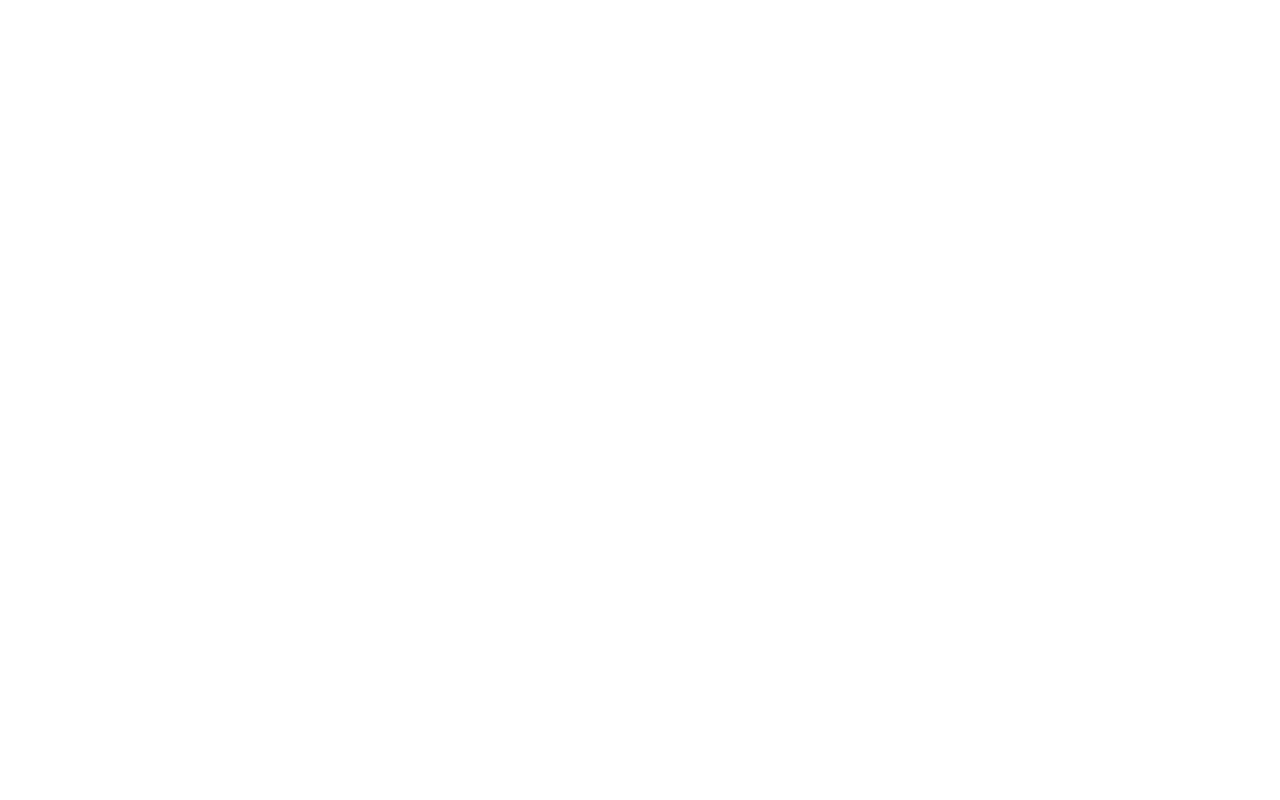
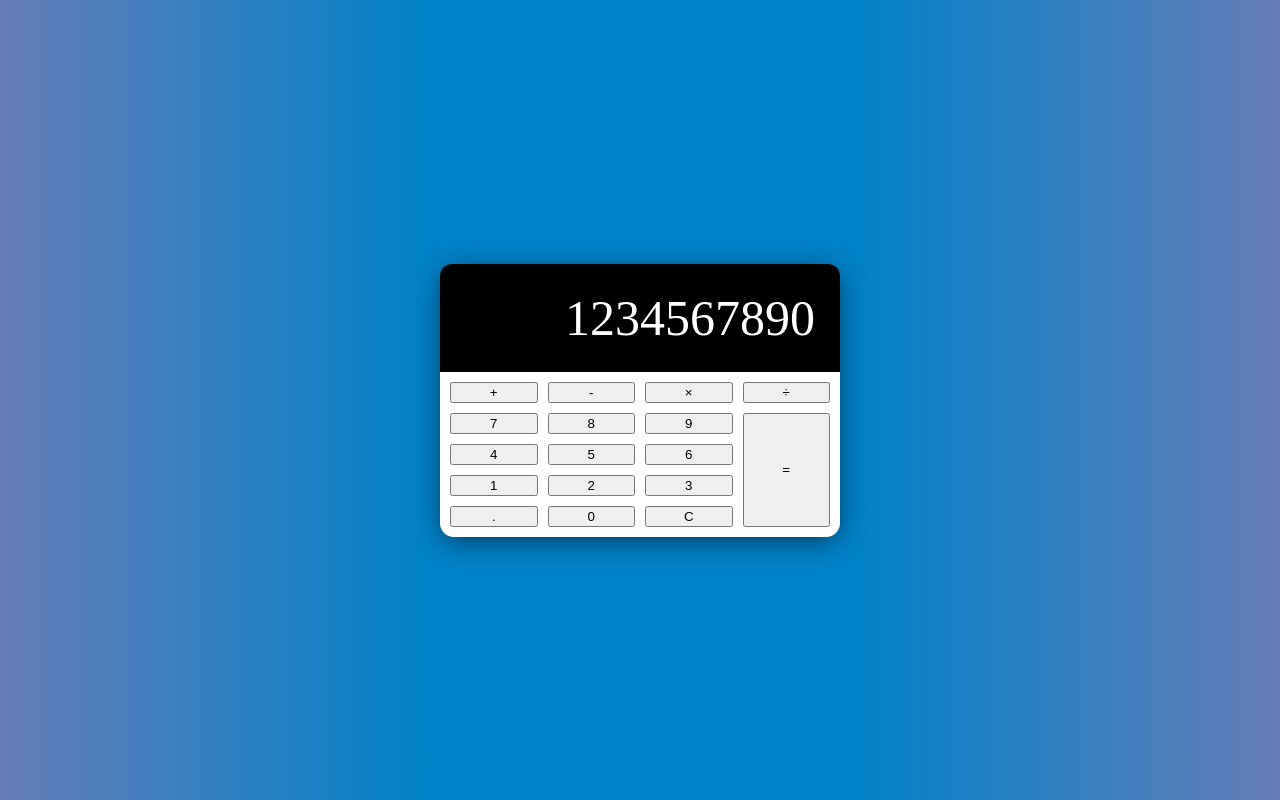
Before and after one commit to Luis-Ojeda99/calculator, a plain HTML site: page index.html in a window 1280 px wide. Drawn offline with Linux system fonts and the light colour scheme.

Commit message:
Calculator designed, CSS Grid layout

```diff
--- a/index.html
+++ b/index.html
@@ -6,11 +6,45 @@
     <meta name="viewport" content="width=device-width, initial-scale=1.0">
     <title>Calculator</title>
 
-    <link rel="stylesheet" href="https://cdnjs.cloudflare.com/ajax/libs/font-awesome/6.5.1/css/all.min.css">
     <link rel="stylesheet" href="style.css">
 
 </head>
 <body>
+    <!--Calculator -->
+    <div class="calculator">
+        <!-- Display Calculator-->
+        <div class="calculator-display">
+            <h1>1234567890</h1>
+        </div>
+
+        <!--Container for the buttons-->
+        <div class="calculator-btns">
+            <!-- Operator buttons-->
+            <button class="operator" value="+">+</button>
+            <button class="operator" value="-">-</button>
+            <button class="operator" value="*">×</button>
+            <button class="operator" value="/">÷</button>
+
+            <!--Numbers and decimal point buttons-->
+            <button value="7">7</button>
+            <button value="8">8</button>
+            <button value="9">9</button>
+            <button value="4">4</button>
+            <button value="5">5</button>
+            <button value="6">6</button>
+            <button value="1">1</button>
+            <button value="2">2</button>
+            <button value="3">3</button>
+            <button class="decimal" value=".">.</button>
+            <button value="0">0</button>
+
+            <!--Clear button-->
+            <button class="clear" id="clear-btn">C</button>
+
+            <!--Equal sign button-->
+            <button class="equal-sign operator" value="=">=</button>
+        </div>
+    </div>
     <!--Script-->
     <script src="script.js"></script>
 </body>
--- a/style.css
+++ b/style.css
@@ -5,4 +5,65 @@ html {
 body {
     margin: 0;
     min-height: 100vh;
+    display: flex;
+    justify-content: center;
+    align-items: center;
+    background: linear-gradient(to right, #667db6, #0082c8, #0082c8, #667db6);
 }
+
+.calculator {
+    background: #fff;
+    width: 400px;
+    border-radius: 14px;
+    box-shadow: 0 5px 30px -5px rgba(0, 0, 0, 0.7);
+}
+
+/* Style for the Display of the calculator */
+.calculator-display {
+    background: #000;
+    color: #fff;
+    margin: 0;
+    display: flex;
+    align-items: center;
+    justify-content: flex-end;
+    border-radius: 12px 12px 0 0;
+}
+
+.calculator-display h1{
+    margin: 0;
+    padding: 25px;
+    font-size: 50px;
+    font-family: 'Times New Roman', Times, serif;
+    font-weight: lighter;
+    overflow-x: auto;
+}
+
+/* Style for the custom scorllbar (in case there's a big number in the display) */
+::-webkit-scrollbar {
+    width: 10px;
+}
+
+::-webkit-scrollbar-track {
+    background: #f1f1f1;
+}
+
+::-webkit-scrollbar-thumb {
+    background: #888;
+}
+
+::-webkit-scrollbar-thumb:hover {
+    background: #555;
+}
+
+/* Buttons layout style*/
+.calculator-btns {
+    display: grid;
+    grid-template-columns: repeat(4, 1fr);
+    gap: 10px;
+    padding: 10px;
+}
+
+.equal-sign {
+    grid-column: -2;
+    grid-row: 2 / span 4;
+}
```
